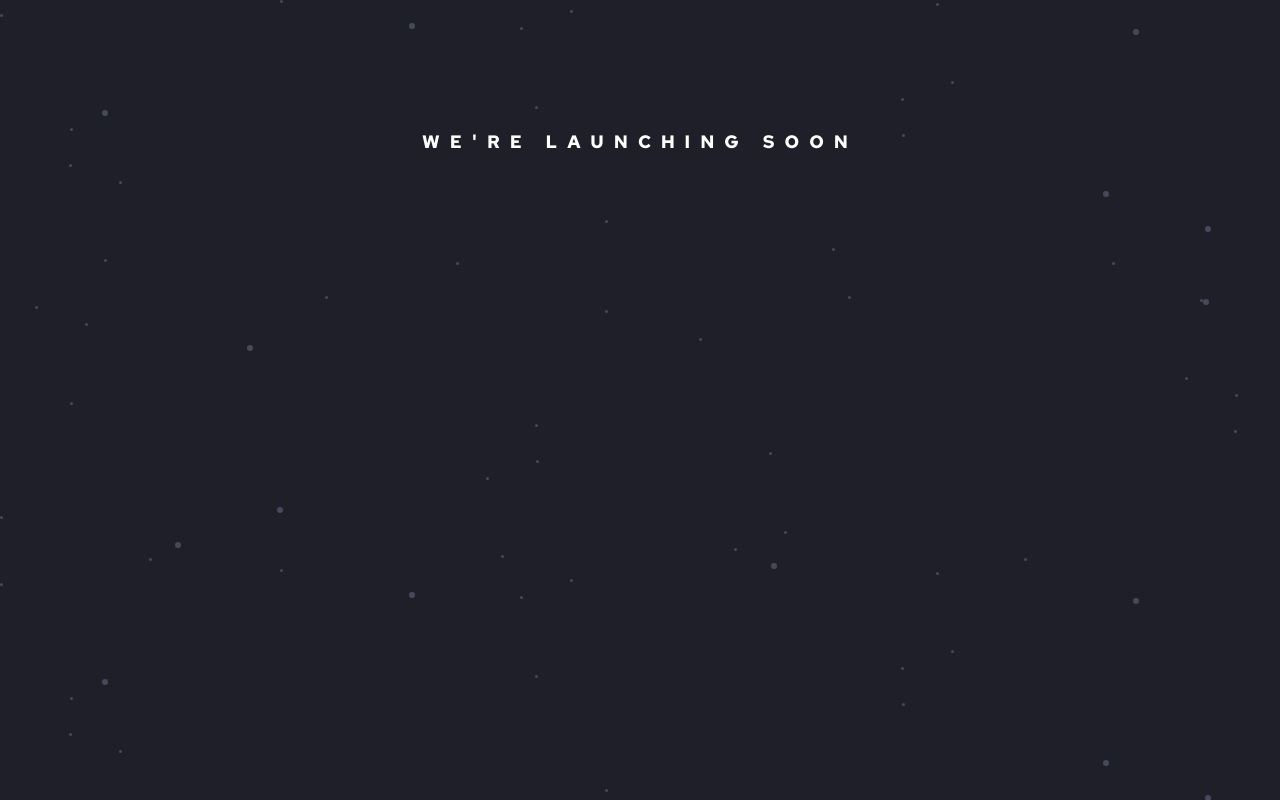
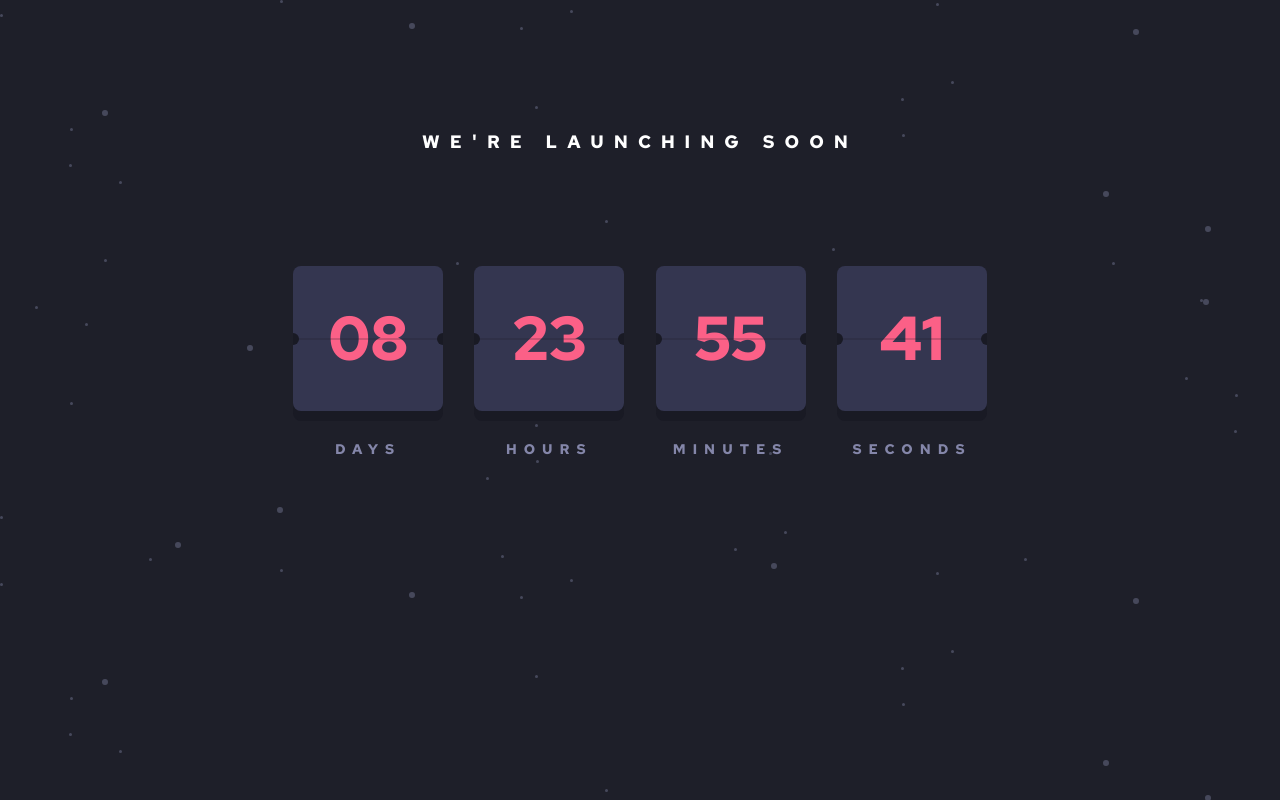
Before and after one commit to Headbwoi/launch-countdown-timer, a React (Vite) app: page / in a window 1280 px wide. Built offline with nearby package versions, Linux system fonts and the light colour scheme.

Commit message:
added card designs

```diff
--- a/package.json
+++ b/package.json
@@ -1,5 +1,5 @@
 {
-  "name": "react_starter_tailwindcss",
+  "name": "launch countdown-timer-main",
   "private": true,
   "version": "0.0.0",
   "type": "module",
--- a/src/App.jsx
+++ b/src/App.jsx
@@ -1,14 +1,19 @@
+import Cards from "./components/Cards"
 import Heading from "./components/Heading"
 
 function App() {
   return (
     <main className="bg-Very_dark_blue min-h-screen relative before:absolute before:inset-0 before:bg-[url('../images/bg-stars.svg')] before:w-full before:h-full">
-      <div className="container px-px-mobile md:px-5 lg:px-0">
+      <div className="container px-px-mobile md:px-5 lg:px-0 relative z-30">
         {/* heading */}
-        <div className="pt-36 md:pt-32">
+        <div className="pt-36 md:pt-32 pb-[3.75rem] md:pb-[6.875rem]">
           <Heading />
         </div>
-        <div className="md:w-[43.375rem]"></div>
+        <section className="flex items-center justify-center">
+          <div className="w-full md:w-[43.375rem]">
+            <Cards />
+          </div>
+        </section>
       </div>
     </main>
   )
--- a/src/components/Cards.jsx
+++ b/src/components/Cards.jsx
@@ -1,5 +1,67 @@
 const Cards = () => {
-  return <div></div>
+  return (
+    <div className="flex items-center justify-between">
+      {/* card one */}
+      <div className="block">
+        <div className="grid place-items-center bg-Dark_desaturated_blue w-cardMobile h-cardMobile md:w-cardDesktop md:h-cardDesktop mb-[0.875rem] md:mb-7 rounded-lg relative shadow-mobile md:shadow-desktop">
+          <span className="block absolute top-1/2 left-0 -translate-y-1/2 w-1.5 h-3 bg-black_blue rounded-r-full"></span>
+          <span className="block absolute top-1/2 right-0 -translate-y-1/2 w-1.5 h-3 bg-black_blue rounded-l-full"></span>
+          <span className="block absolute top-1/2 right-0 -translate-y-1/2 w-full h-0.5 bg-black_blue/20"></span>
+          <p className="text-Soft_red text-[28px] md:text-[62px] font-bold font-redHat">
+            08
+          </p>
+        </div>
+        <p className="text-center uppercase text-[9px] md:text-sm text-Grayish_blue font-bold tracking-[3.5px] md:tracking-[7px]">
+          Days
+        </p>
+      </div>
+
+      {/* card two */}
+      <div className="block">
+        <div className="grid place-items-center bg-Dark_desaturated_blue w-cardMobile h-cardMobile md:w-cardDesktop md:h-cardDesktop mb-[0.875rem] md:mb-7 rounded-lg relative shadow-mobile md:shadow-desktop">
+          <span className="block absolute top-1/2 left-0 -translate-y-1/2 w-1.5 h-3 bg-black_blue rounded-r-full"></span>
+          <span className="block absolute top-1/2 right-0 -translate-y-1/2 w-1.5 h-3 bg-black_blue rounded-l-full"></span>
+          <span className="block absolute top-1/2 right-0 -translate-y-1/2 w-full h-0.5 bg-black_blue/20"></span>
+          <p className="text-Soft_red text-[28px] md:text-[62px] font-bold font-redHat">
+            23
+          </p>
+        </div>
+        <p className="text-center uppercase text-[9px] md:text-sm text-Grayish_blue font-bold tracking-[3.5px] md:tracking-[7px]">
+          Hours
+        </p>
+      </div>
+
+      {/* card two */}
+      <div className="block">
+        <div className="grid place-items-center bg-Dark_desaturated_blue w-cardMobile h-cardMobile md:w-cardDesktop md:h-cardDesktop mb-[0.875rem] md:mb-7 rounded-lg relative shadow-mobile md:shadow-desktop">
+          <span className="block absolute top-1/2 left-0 -translate-y-1/2 w-1.5 h-3 bg-black_blue rounded-r-full"></span>
+          <span className="block absolute top-1/2 right-0 -translate-y-1/2 w-1.5 h-3 bg-black_blue rounded-l-full"></span>
+          <span className="block absolute top-1/2 right-0 -translate-y-1/2 w-full h-0.5 bg-black_blue/20"></span>
+          <p className="text-Soft_red text-[28px] md:text-[62px] font-bold font-redHat">
+            55
+          </p>
+        </div>
+        <p className="text-center uppercase text-[9px] md:text-sm text-Grayish_blue font-bold tracking-[3.5px] md:tracking-[7px]">
+          Minutes
+        </p>
+      </div>
+
+      {/* card two */}
+      <div className="block">
+        <div className="grid place-items-center bg-Dark_desaturated_blue w-cardMobile h-cardMobile md:w-cardDesktop md:h-cardDesktop mb-[0.875rem] md:mb-7 rounded-lg relative shadow-mobile md:shadow-desktop">
+          <span className="block absolute top-1/2 left-0 -translate-y-1/2 w-1.5 h-3 bg-black_blue rounded-r-full"></span>
+          <span className="block absolute top-1/2 right-0 -translate-y-1/2 w-1.5 h-3 bg-black_blue rounded-l-full"></span>
+          <span className="block absolute top-1/2 right-0 -translate-y-1/2 w-full h-0.5 bg-black_blue/20"></span>
+          <p className="text-Soft_red text-[28px] md:text-[62px] font-bold font-redHat">
+            41
+          </p>
+        </div>
+        <p className="text-center uppercase text-[9px] md:text-sm text-Grayish_blue font-bold tracking-[3.5px] md:tracking-[7px]">
+          Seconds
+        </p>
+      </div>
+    </div>
+  )
 }
 
 export default Cards
--- a/tailwind.config.cjs
+++ b/tailwind.config.cjs
@@ -25,6 +25,18 @@ module.exports = {
       padding: {
         "px-mobile": "23px",
       },
+      height: {
+        cardMobile: "4.375rem",
+        cardDesktop: "9.0625rem",
+      },
+      width: {
+        cardMobile: "4.375rem",
+        cardDesktop: "9.375rem",
+      },
+      boxShadow: {
+        mobile: "0px 5px 0px hsl(234, 17%, 12%)",
+        desktop: "0px 10px 0px hsl(234, 17%, 12%)",
+      },
     },
   },
   plugins: [],
```
